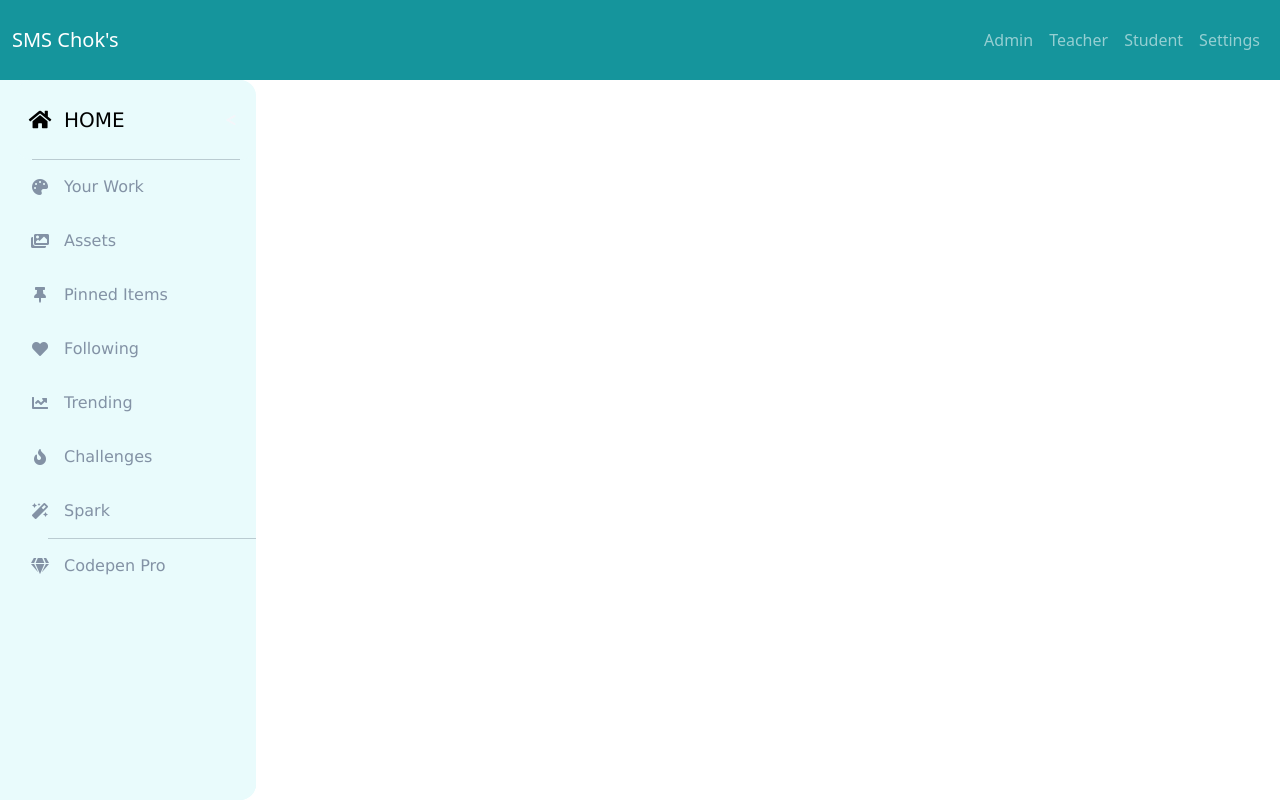
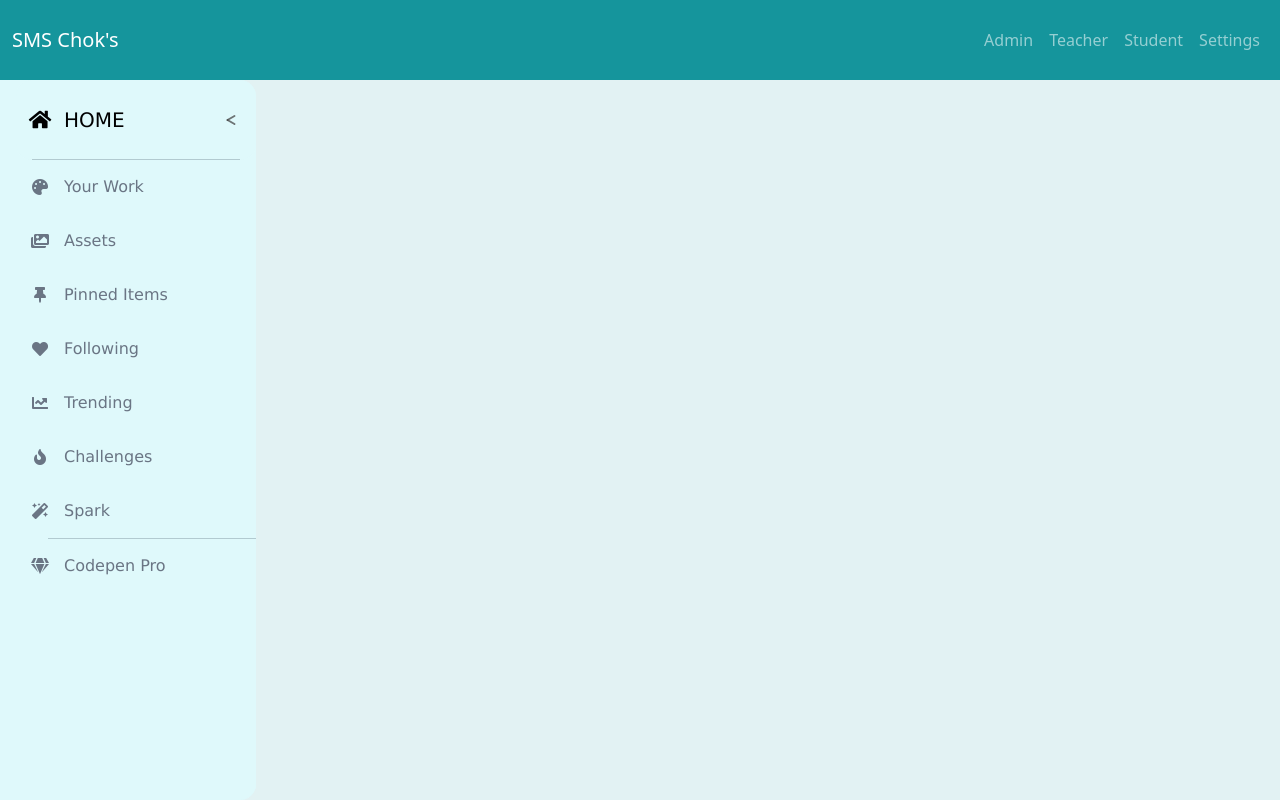
Before and after one commit to Chokkalingam-s/SchoolManagementSystem1, a PHP site: page /admin/index.php in a window 1280 px wide. Run offline with PHP 8.4, Linux system fonts and the light colour scheme.

Commit message:
Style sidebar

```diff
--- a/admin/style.css
+++ b/admin/style.css
@@ -2,10 +2,10 @@
     --background: #15959C;
     --navbar-width: 256px;
     --navbar-width-min: 80px;
-    --navbar-dark-primary: #e9fbfc;
+    --navbar-dark-primary: #dff9fb;
     --navbar-dark-secondary: #2c3e50;
     --navbar-light-primary: #f5f6fa;
-    --navbar-light-secondary: #8392a5;
+    --navbar-light-secondary: #6a7584;
   }
 
   .navbar{
@@ -13,6 +13,7 @@
 }
   html, body {
     margin: 0;
+    background-color: #E2F2F3;
   }
 
   #nav-toggle:checked ~ #nav-header {
@@ -127,6 +128,7 @@
     background: var(--navbar-dark-primary);
     border-radius: 99px;
     transition: background 0.2s;
+
   }
   #nav-toggle-burger:before, #nav-toggle-burger:after {
     content: "";
@@ -134,7 +136,7 @@
     top: -6px;
     width: 10px;
     height: 2px;
-    background: var(--navbar-light-primary);
+    background: rgba(65, 64, 64, 0.716);
     border-radius: 99px;
     transform: translate(2px, 8px) rotate(30deg);
     transition: 0.2s;
```
